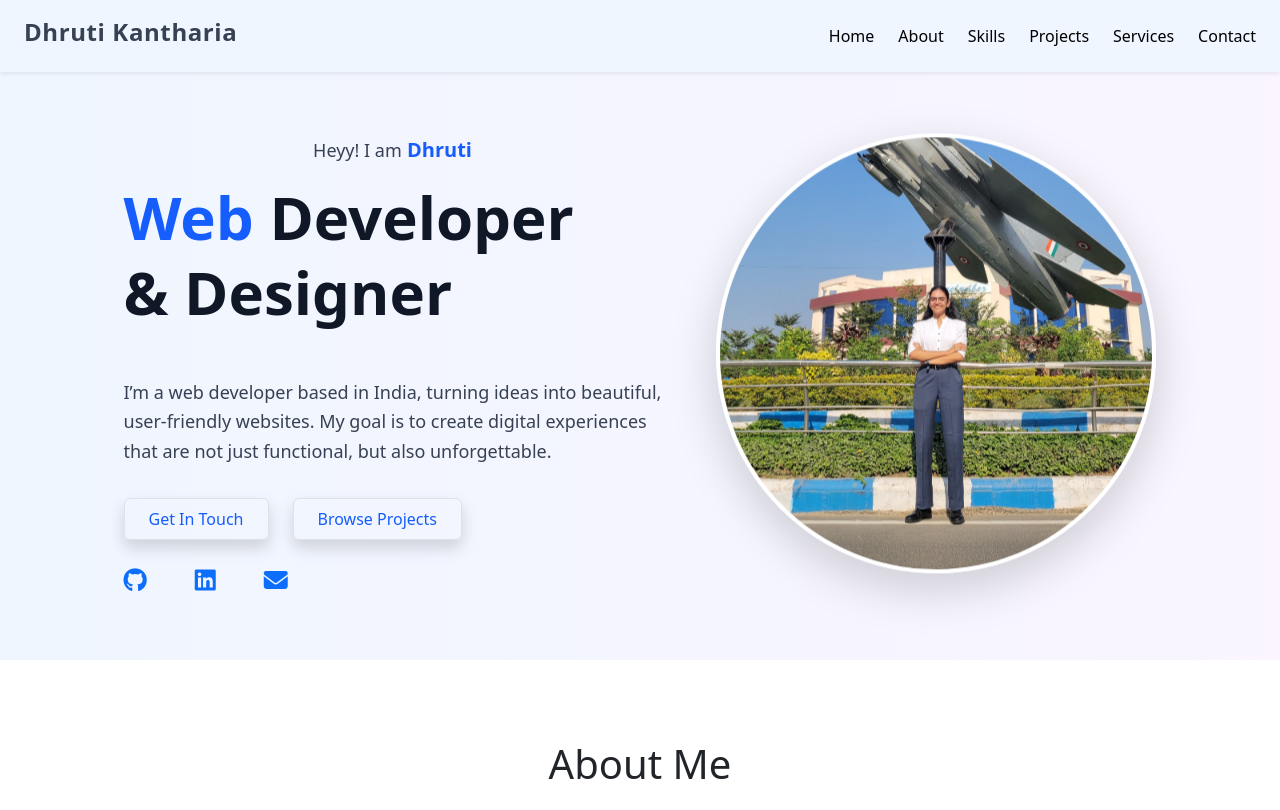
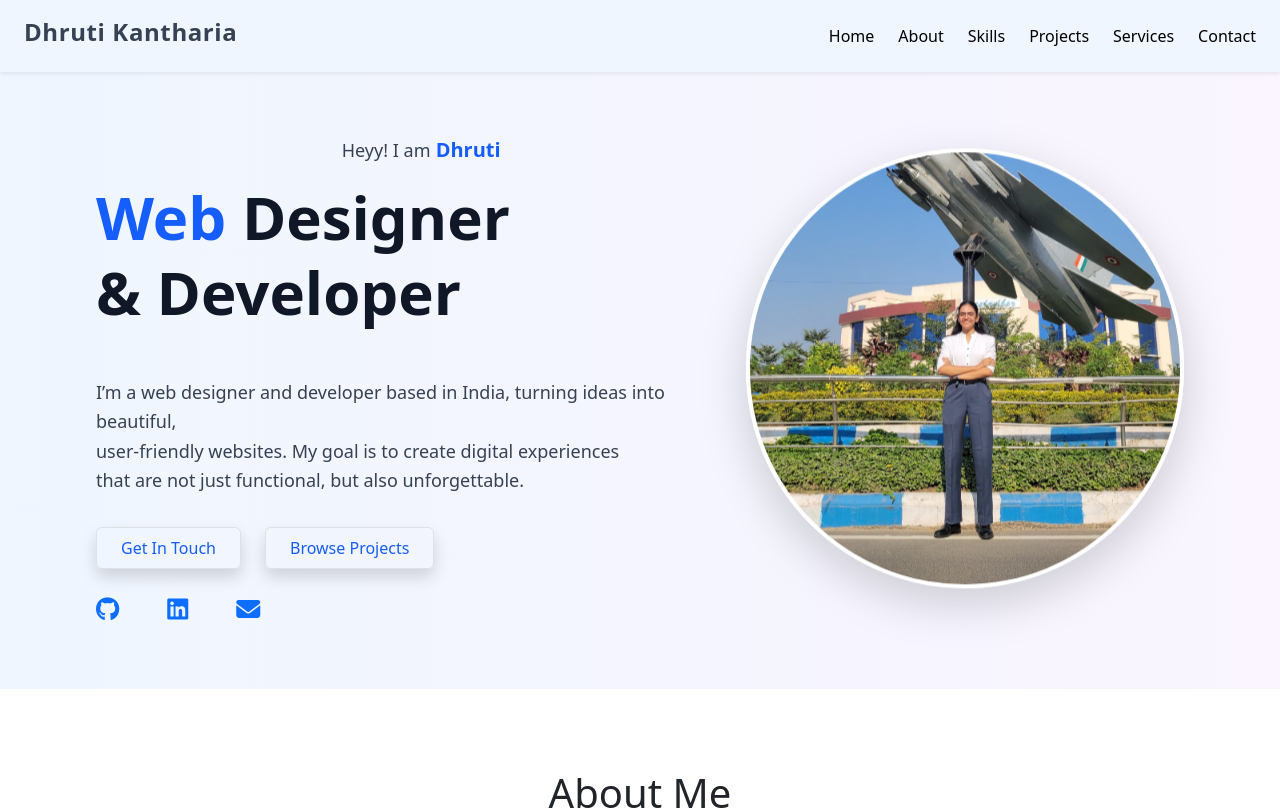
Before and after one commit to KanthariaDhruti/Portfolio-Website, a React (Vite) app: page / in a window 1280 px wide. Shown: the top 810 px of the page. Built offline with nearby package versions, Linux system fonts and the light colour scheme.

Commit message:
Added more information

```diff
--- a/src/components/Home.jsx
+++ b/src/components/Home.jsx
@@ -30,12 +30,12 @@ function Home() {
         <div className="mb-5 md:text-5xl font-bold text-gray-900 text-left">
           <span className="text-blue-600 text-6xl">Web </span>
           <span className="mt-3 text-6xl leading-tight">
-            Developer <br /> & Designer
+            Designer <br /> & Developer
           </span>
         </div>
 
         <p className="text-gray-700 text-base text-left md:text-lg leading-relaxed">
-          I’m a web developer based in India, turning ideas into beautiful,{" "}
+          I’m a web designer and developer based in India, turning ideas into beautiful,{" "}
           <br /> user-friendly websites. My goal is to create digital
           experiences <br /> that are not just functional, but also
           unforgettable.
--- a/src/components/Services.jsx
+++ b/src/components/Services.jsx
@@ -17,7 +17,7 @@ function Services() {
       icon: "fa-solid fa-palette",
       head: "UI/UX Design",
       desc: "Designing intuitive and visually appealing user interfaces with focus on user experience using Figma and Webflow.",
-      list: ["Wireframing", "Prototyping", "User Friendly"],
+      list: ["Wireframing", "Prototyping", "User Friendly", "Designing"],
     },
   ];
   return (
```
